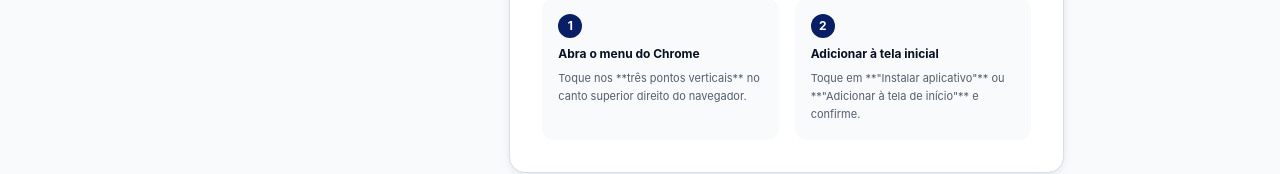
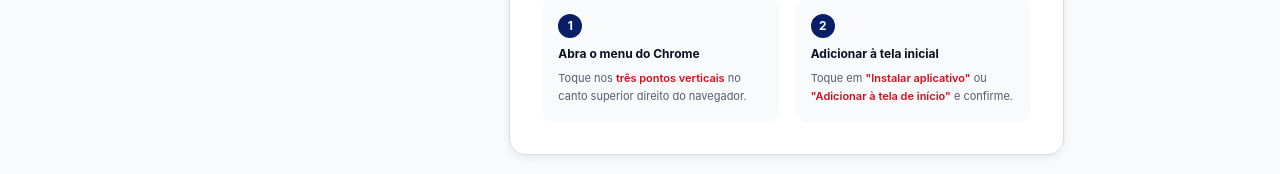
Before and after one commit to Automize-LTDA/domestre, a React (Vite) app: page /instalar in a window 1280 px wide. Shown: the part 631-805 px from the top of the page. Built offline with nearby package versions, Linux system fonts and the light colour scheme; no server answers; sample sign-in values are in the browser's storage.

Commit message:
style: replace markdown bold syntax with styled html elements

```diff
--- a/src/pages/InstalarApp.tsx
+++ b/src/pages/InstalarApp.tsx
@@ -191,12 +191,12 @@ export const InstalarApp: React.FC = () => {
                       <div className="bg-secondary/40 p-4 rounded-xl space-y-2">
                         <div className="h-6 w-6 rounded-full bg-brand-navy text-white text-xs font-bold flex items-center justify-center">1</div>
                         <p className="text-xs font-bold text-foreground">Abra o menu do Chrome</p>
-                        <p className="text-[11px] text-muted-foreground leading-relaxed">Toque nos **três pontos verticais** no canto superior direito do navegador.</p>
+                        <p className="text-[11px] text-muted-foreground leading-relaxed">Toque nos <strong className="font-semibold text-brand-red">três pontos verticais</strong> no canto superior direito do navegador.</p>
                       </div>
                       <div className="bg-secondary/40 p-4 rounded-xl space-y-2">
                         <div className="h-6 w-6 rounded-full bg-brand-navy text-white text-xs font-bold flex items-center justify-center">2</div>
                         <p className="text-xs font-bold text-foreground">Adicionar à tela inicial</p>
-                        <p className="text-[11px] text-muted-foreground leading-relaxed">Toque em **"Instalar aplicativo"** ou **"Adicionar à tela de início"** e confirme.</p>
+                        <p className="text-[11px] text-muted-foreground leading-relaxed">Toque em <strong className="font-semibold text-brand-red">"Instalar aplicativo"</strong> ou <strong className="font-semibold text-brand-red">"Adicionar à tela de início"</strong> e confirme.</p>
                       </div>
                     </div>
                   </div>
@@ -241,19 +241,19 @@ export const InstalarApp: React.FC = () => {
                       <div className="bg-secondary/40 p-4 rounded-xl flex items-start gap-3">
                         <div className="h-6 w-6 rounded-full bg-brand-navy text-white text-xs font-bold flex items-center justify-center shrink-0">1</div>
                         <p className="text-xs text-muted-foreground leading-relaxed">
-                          Abra este site no navegador **Safari** do seu iPhone.
+                          Abra este site no navegador <strong className="font-semibold text-brand-red">Safari</strong> do seu iPhone.
                         </p>
                       </div>
                       <div className="bg-secondary/40 p-4 rounded-xl flex items-start gap-3">
                         <div className="h-6 w-6 rounded-full bg-brand-navy text-white text-xs font-bold flex items-center justify-center shrink-0">2</div>
                         <p className="text-xs text-muted-foreground leading-relaxed">
-                          Toque no ícone de **Compartilhar** <Share size={14} className="inline text-blue-500" /> (o quadrado com seta para cima na parte inferior).
+                          Toque no ícone de <strong className="font-semibold text-brand-red">Compartilhar</strong> <Share size={14} className="inline text-blue-500" /> (o quadrado com seta para cima na parte inferior).
                         </p>
                       </div>
                       <div className="bg-secondary/40 p-4 rounded-xl flex items-start gap-3">
                         <div className="h-6 w-6 rounded-full bg-brand-navy text-white text-xs font-bold flex items-center justify-center shrink-0">3</div>
                         <p className="text-xs text-muted-foreground leading-relaxed">
-                          Role para baixo e selecione a opção **"Adicionar à Tela de Início"** <PlusSquare size={14} className="inline" /> e clique em **Adicionar**.
+                          Role para baixo e selecione a opção <strong className="font-semibold text-brand-red">"Adicionar à Tela de Início"</strong> <PlusSquare size={14} className="inline" /> e clique em <strong className="font-semibold text-brand-red">Adicionar</strong>.
                         </p>
                       </div>
                     </div>
@@ -300,7 +300,7 @@ export const InstalarApp: React.FC = () => {
                     1
                   </div>
                   <div className="text-xs text-foreground">
-                    Clique no botão de **Compartilhar** <Share size={16} className="inline text-blue-500 mx-1" /> na barra inferior do navegador Safari.
+                    Clique no botão de <strong className="font-bold text-brand-red">Compartilhar</strong> <Share size={16} className="inline text-blue-500 mx-1" /> na barra inferior do navegador Safari.
                   </div>
                 </div>
 
@@ -309,7 +309,7 @@ export const InstalarApp: React.FC = () => {
                     2
                   </div>
                   <div className="text-xs text-foreground">
-                    Role a lista que abrir e toque em **"Adicionar à Tela de Início"** <PlusSquare size={16} className="inline text-muted-foreground mx-1" />.
+                    Role a lista que abrir e toque em <strong className="font-bold text-brand-red">"Adicionar à Tela de Início"</strong> <PlusSquare size={16} className="inline text-muted-foreground mx-1" />.
                   </div>
                 </div>
 
@@ -318,7 +318,7 @@ export const InstalarApp: React.FC = () => {
                     3
                   </div>
                   <div className="text-xs text-foreground">
-                    Toque em **"Adicionar"** no canto superior direito para confirmar.
+                    Toque em <strong className="font-bold text-brand-red">"Adicionar"</strong> no canto superior direito para confirmar.
                   </div>
                 </div>
               </div>
```
